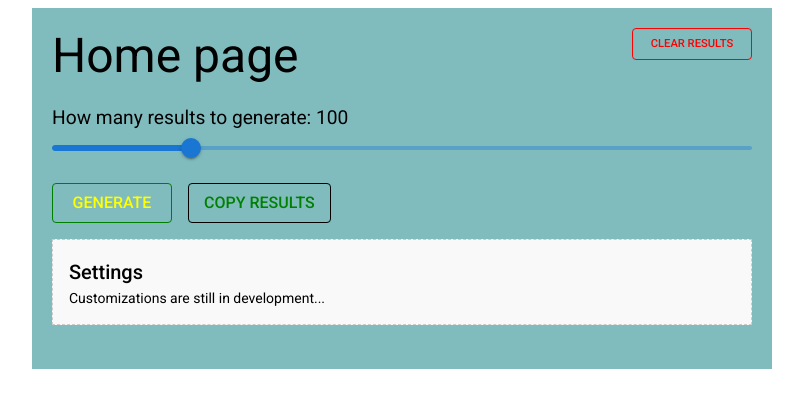
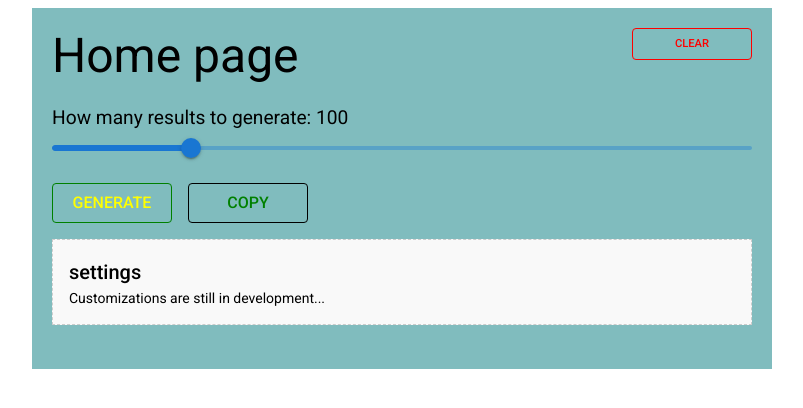
Before and after one commit to Tomikander/App_for_children, a Next.js app: page / in a window 1280 px wide. Shown: the top 408 px of the page, without its empty margins (238-1041 px from the left). Built offline with nearby package versions, Linux system fonts and the light colour scheme.

Commit message:
made all the comments and reviewed all the code

```diff
--- /dev/null
+++ b/app/Home/ActionButtons.tsx
@@ -0,0 +1,32 @@
+import { Button, Box } from '@mui/material';
+import {
+  generateButtonStyles,
+  copyButtonStyles,
+  buttonContainerStyles,
+} from '@/app/styles/home.styles';
+import { ActionType } from '@/app/enums/actionType';
+import styles from '@/app/styles/home.module.scss';
+
+interface ActionButtonsProps {
+  onGenerate: () => void;
+  onCopy: () => void;
+}
+
+export const ActionButtons: React.FC<ActionButtonsProps> = ({
+  onGenerate,
+  onCopy,
+}) => (
+  <Box sx={buttonContainerStyles}>
+    <Button
+      className={styles.buttonGenerate}
+      variant="outlined"
+      onClick={onGenerate}
+      sx={generateButtonStyles}
+    >
+      {ActionType.GENERATE}
+    </Button>
+    <Button variant="outlined" onClick={onCopy} sx={copyButtonStyles}>
+      {ActionType.COPY}
+    </Button>
+  </Box>
+);
--- /dev/null
+++ b/app/Home/Header.tsx
@@ -0,0 +1,19 @@
+import { Typography, Button } from '@mui/material';
+import { ActionType } from '@/app/enums/actionType';
+import { clearButtonStyles } from '@/app/styles/home.styles';
+import styles from '@/app/styles/home.module.scss';
+
+interface HeaderProps {
+  onClear: () => void;
+}
+
+export const Header: React.FC<HeaderProps> = ({ onClear }) => (
+  <div className={styles.header}>
+    <Typography variant="h1" className={styles.title}>
+      Home page
+    </Typography>
+    <Button variant="outlined" onClick={onClear} sx={clearButtonStyles}>
+      {ActionType.CLEAR}
+    </Button>
+  </div>
+);
--- /dev/null
+++ b/app/Home/Home.tsx
@@ -0,0 +1,62 @@
+'use client';
+
+import { useRef, useState } from 'react';
+import { useStore } from '@/app/lib/resultsStore';
+import styles from '@/app/styles/home.module.scss';
+import { Box } from '@mui/material';
+import { Header } from './Header';
+import { SliderControl } from './SliderControl';
+import { ActionButtons } from './ActionButtons';
+import { SettingsBlock } from './SettingsBlock';
+import { ResultsList } from './ResultsList';
+
+export default function Home() {
+  const [results, setResults] = useState<string[]>([]);
+  const resultsRef = useRef<HTMLDivElement>(null);
+  const { resultsAmountToGenerate, setResultsAmountToGenerate } = useStore();
+
+  const generateResults = () => {
+    const generated = Array.from(
+      { length: resultsAmountToGenerate },
+      (_, i) => `Results ${i + 1}`
+    );
+    setResults(generated);
+  };
+
+  const handleClearResults = () => {
+    setResults([]);
+  };
+
+  const handleSliderChange = (_event: Event, value: number | number[]) => {
+    if (typeof value === 'number') {
+      setResultsAmountToGenerate(value);
+    }
+  };
+
+  const copyToClipboard = () => {
+    if (resultsRef.current) {
+      const html = resultsRef.current.innerHTML;
+      navigator.clipboard
+        .writeText(html)
+        .then(() => {
+          console.log('HTML copied!');
+        })
+        .catch((err) => {
+          console.log('Copy failed:', err);
+        });
+    }
+  };
+
+  return (
+    <Box className={styles.container}>
+      <Header onClear={handleClearResults} />
+      <SliderControl
+        value={resultsAmountToGenerate}
+        onChange={handleSliderChange}
+      />
+      <ActionButtons onGenerate={generateResults} onCopy={copyToClipboard} />
+      <SettingsBlock />
+      <ResultsList results={results} resultsRef={resultsRef} />
+    </Box>
+  );
+}
--- /dev/null
+++ b/app/Home/ResultsList.tsx
@@ -0,0 +1,17 @@
+import { Box, Typography } from '@mui/material';
+
+interface ResultsListProps {
+  results: string[];
+  resultsRef: React.RefObject<HTMLDivElement | null>;
+}
+
+export const ResultsList: React.FC<ResultsListProps> = ({
+  results,
+  resultsRef,
+}) => (
+  <Box ref={resultsRef}>
+    {results.map((text, i) => (
+      <Typography key={i}>{text}</Typography>
+    ))}
+  </Box>
+);
--- /dev/null
+++ b/app/Home/SettingsBlock.tsx
@@ -0,0 +1,13 @@
+import { Box, Typography } from '@mui/material';
+import { settingsBlockStyles } from '@/app/styles/home.styles';
+import { ActionType } from '@/app/enums/actionType';
+import styles from '@/app/styles/home.module.scss';
+
+export const SettingsBlock = () => (
+  <Box className={styles.settingsBlock} sx={settingsBlockStyles}>
+    <Typography variant="h6">{ActionType.SETTINGS}</Typography>
+    <Typography variant="body2">
+      Customizations are still in development...
+    </Typography>
+  </Box>
+);
--- /dev/null
+++ b/app/Home/SliderControl.tsx
@@ -0,0 +1,27 @@
+import { Typography, Slider } from '@mui/material';
+import { SLIDER_MIN, SLIDER_MAX } from '@/app/constants/sliderlimits';
+import { bodyTextStyles } from '@/app/styles/home.styles';
+
+interface SliderControlProps {
+  value: number;
+  onChange: (event: Event, value: number | number[]) => void;
+}
+
+export const SliderControl: React.FC<SliderControlProps> = ({
+  value,
+  onChange,
+}) => (
+  <>
+    <Typography variant="body1" sx={bodyTextStyles}>
+      How many results to generate: {value}
+    </Typography>
+    <Slider
+      id="range"
+      min={SLIDER_MIN}
+      max={SLIDER_MAX}
+      value={value}
+      onChange={onChange}
+      valueLabelDisplay="auto"
+    />
+  </>
+);
--- a/app/constants/actionLabels.ts
+++ b/app/constants/actionLabels.ts
@@ -3,5 +3,6 @@ import { ActionType } from '../enums/actionType';
 export const actionLabels: Record<ActionType, string> = {
   [ActionType.COPY]: 'Copy Results',
   [ActionType.CLEAR]: 'Clear Results',
-  [ActionType.GENERATE]: 'GENERATE',
+  [ActionType.GENERATE]: 'generate',
+  [ActionType.SETTINGS]: 'settings',
 };
--- a/app/enums/actionType.ts
+++ b/app/enums/actionType.ts
@@ -1,5 +1,6 @@
 export enum ActionType {
   COPY = 'copy',
   CLEAR = 'clear',
-  GENERATE = 'GENERATE',
+  GENERATE = 'generate',
+  SETTINGS = 'settings',
 }
--- a/app/page.tsx
+++ b/app/page.tsx
@@ -1,126 +1,7 @@
 'use client';
 
-import { useRef, useState } from 'react';
-import styles from '@/app/styles/home.module.scss';
-import { useStore } from '@/app/lib/resultsStore';
-import { Box, Typography, Button, Slider } from '@mui/material';
-import { ActionType } from '@/app/enums/actionType';
-import { SLIDER_MAX, SLIDER_MIN } from '@/app/constants/sliderlimits';
-import { actionLabels } from './constants/actionLabels';
+import Home from './Home/Home';
 
-export default function Home() {
-  const [results, setResults] = useState<string[]>([]);
-  const resultsRef = useRef<HTMLDivElement>(null);
-  const { resultsAmountToGenerate, setResultsAmountToGenerate } = useStore();
-
-  const generateResults = () => {
-    const generated = [];
-    for (let i = 1; i <= resultsAmountToGenerate; i++) {
-      generated.push(`Results ${i}`);
-    }
-    setResults(generated);
-  };
-
-  const copyToClipboard = () => {
-    if (resultsRef.current) {
-      const html = resultsRef.current.innerHTML;
-      navigator.clipboard
-        .writeText(html)
-        .then(() => console.log('HTML copied!'))
-        .catch((err) => console.log('Copy failed:', err));
-    }
-  };
-
-  return (
-    <Box className={styles.container}>
-      <Box className={styles.header}>
-        <Typography variant="h1" className={styles.title}>
-          Home page
-        </Typography>
-        <Button
-          variant="outlined"
-          onClick={() => setResults([])}
-          sx={{
-            fontSize: { xs: '0.8rem,', sm: '0.7rem' },
-            minWidth: { xs: '100px', sm: '120px' },
-            color: 'red',
-            borderColor: 'red',
-            '&:hover': {
-              backgroundColor: 'rgba(255, 0, 0, 0.1)',
-              borderColor: 'darkred',
-            },
-            marginLeft: 'auto',
-            ml: 1,
-            whiteSpace: 'nowrap',
-          }}
-        >
-          {actionLabels[ActionType.CLEAR]}
-        </Button>
-      </Box>
-      <Typography variant="body1" sx={{ mt: 2 }}>
-        How many results to generate: {resultsAmountToGenerate}
-      </Typography>
-      <Slider
-        id="range"
-        min={SLIDER_MIN}
-        max={SLIDER_MAX}
-        value={resultsAmountToGenerate}
-        onChange={(_e, val) => {
-          if (typeof val === 'number') {
-            setResultsAmountToGenerate(val);
-          }
-        }}
-        valueLabelDisplay="auto"
-      />
-      <Box
-        sx={{
-          display: 'flex',
-          gap: 2,
-          flexWrap: 'wrap',
-          mt: 2,
-        }}
-      >
-        <Button
-          className={styles.buttonGenerate}
-          variant="outlined"
-          onClick={generateResults}
-          sx={{
-            fontSize: { xs: '0.8rem,', sm: '1rem' },
-            minWidth: { xs: '100px', sm: '120px' },
-            color: 'yellow',
-            borderColor: 'green',
-          }}
-        >
-          {actionLabels[ActionType.GENERATE]}
-        </Button>
-        <Button
-          variant="outlined"
-          onClick={() => copyToClipboard()}
-          sx={{
-            fontSize: { xs: '0.8rem,', sm: '1rem' },
-            minWidth: { xs: '100px', sm: '120px' },
-            color: 'green',
-            borderColor: 'black',
-            '&:hover': {
-              backgroundColor: 'rgba(255, 0, 0, 0.1)',
-              borderColor: 'darkred',
-            },
-          }}
-        >
-          {actionLabels[ActionType.COPY]}
-        </Button>
-      </Box>
-      <Box className={styles.settingsBlock} sx={{ mt: 2 }}>
-        <Typography variant="h6">Settings</Typography>
-        <Typography variant="body2">
-          Customizations are still in development...
-        </Typography>
-      </Box>
-      <Box ref={resultsRef}>
-        {results.map((text, i) => (
-          <Typography key={i}>{text}</Typography>
-        ))}
-      </Box>
-    </Box>
-  );
+export default function Page() {
+  return <Home />;
 }
--- /dev/null
+++ b/app/styles/home.styles.ts
@@ -0,0 +1,48 @@
+import { SxProps, Theme } from '@mui/material';
+
+export const clearButtonStyles: SxProps<Theme> = {
+  fontSize: { xs: '0.8rem', sm: '0.7rem' },
+  minWidth: { xs: '100px', sm: '120px' },
+  color: 'red',
+  borderColor: 'red',
+  '&:hover': {
+    backgroundColor: 'rgba(255, 0, 0, 0.1)',
+    borderColor: 'darkred',
+  },
+  marginLeft: 'auto',
+  ml: 1,
+  whiteSpace: 'nowrap',
+};
+
+export const generateButtonStyles: SxProps<Theme> = {
+  fontSize: { xs: '0.8rem', sm: '1rem' },
+  minWidth: { xs: '100px', sm: '120px' },
+  color: 'yellow',
+  borderColor: 'green',
+};
+
+export const copyButtonStyles: SxProps<Theme> = {
+  fontSize: { xs: '0.8rem', sm: '1rem' },
+  minWidth: { xs: '100px', sm: '120px' },
+  color: 'green',
+  borderColor: 'black',
+  '&:hover': {
+    backgroundColor: 'rgba(255, 0, 0, 0.1)',
+    borderColor: 'darkred',
+  },
+};
+
+export const buttonContainerStyles: SxProps<Theme> = {
+  display: 'flex',
+  gap: 2,
+  flexWrap: 'wrap',
+  mt: 2,
+};
+
+export const settingsBlockStyles: SxProps<Theme> = {
+  mt: 2,
+};
+
+export const bodyTextStyles: SxProps<Theme> = {
+  mt: 2,
+};
```
